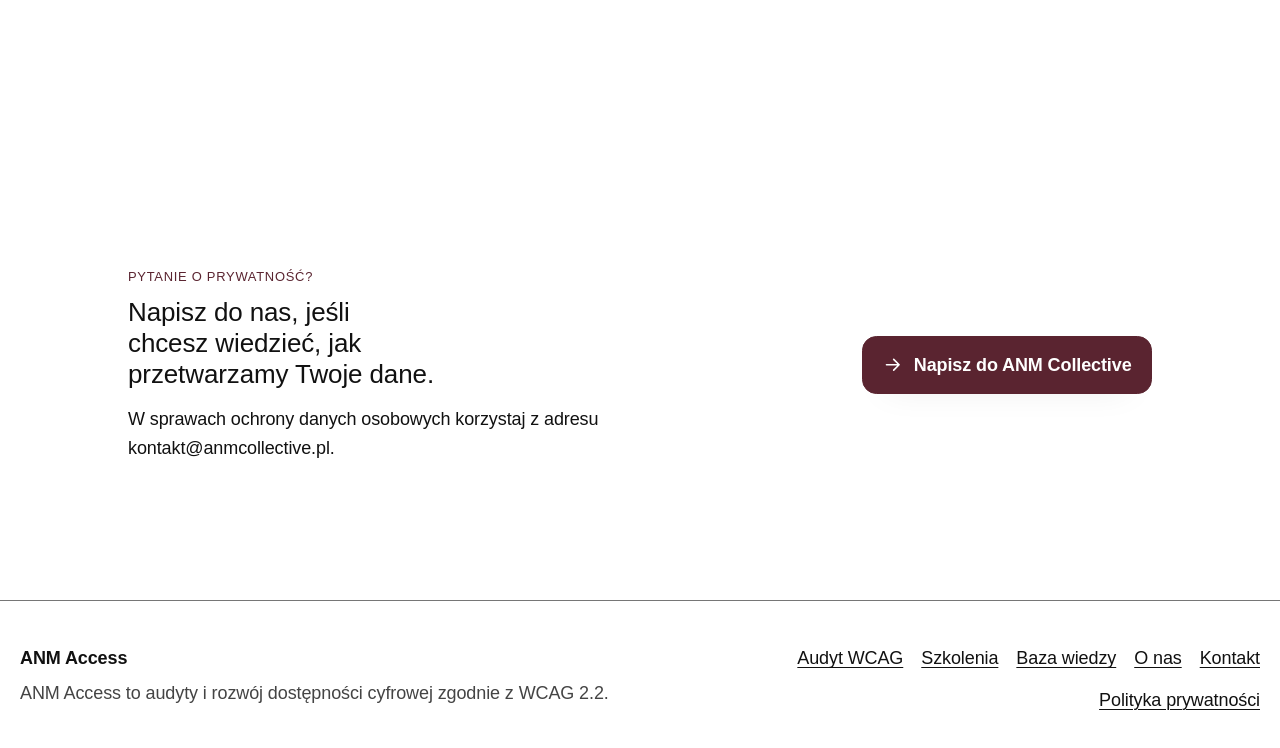
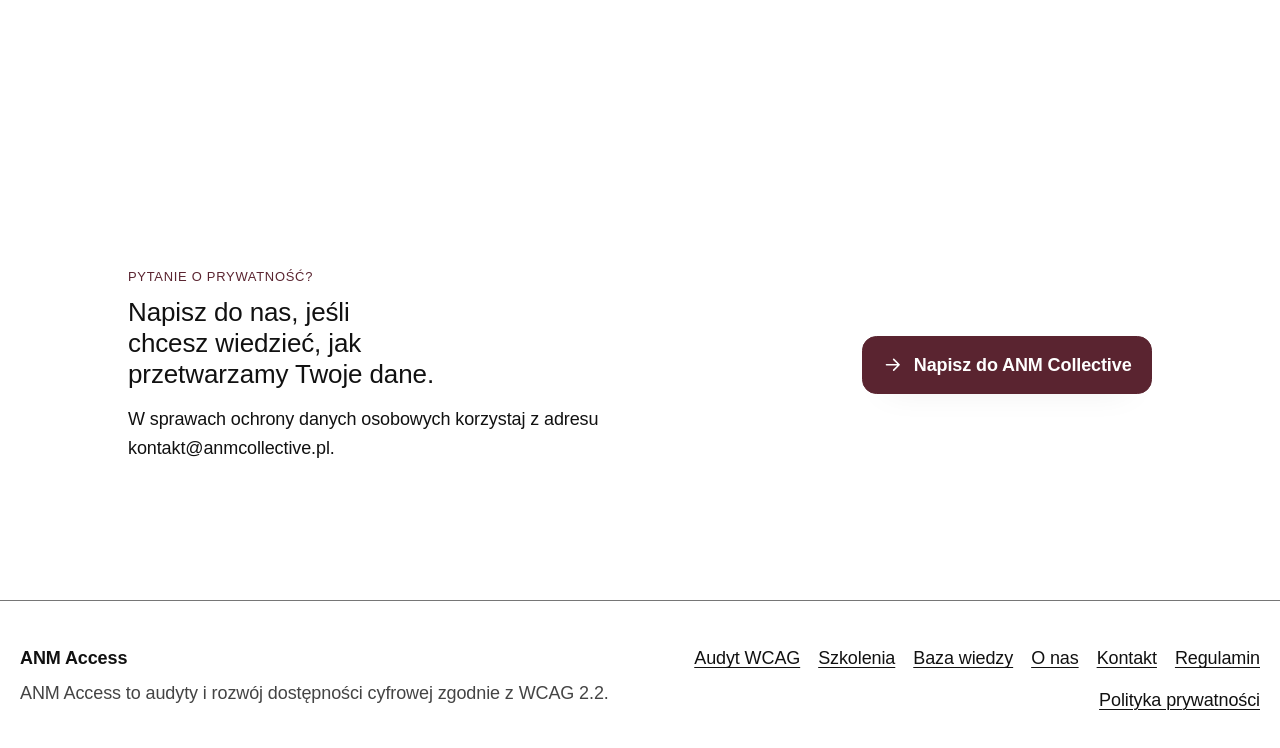
Before and after one commit to anmcollectivefun-ops/wcag, a website: page polityka-prywatnosci.html in a window 1280 px wide. Shown: the part 8507-9255 px from the top of the page. Drawn offline with nearby package versions, Linux system fonts and the light colour scheme; a web font is replaced by a local one.

Commit message:
Add terms link to footer

```diff
--- a/polityka-prywatnosci.html
+++ b/polityka-prywatnosci.html
@@ -298,6 +298,7 @@
         <a href="/baza-wiedzy.html">Baza wiedzy</a>
         <a href="/o-nas.html">O nas</a>
         <a href="/kontakt.html">Kontakt</a>
+        <a href="/regulamin.html">Regulamin</a>
         <a href="/polityka-prywatnosci.html" aria-current="page">Polityka prywatności</a>
       </nav>
     </div>
```
